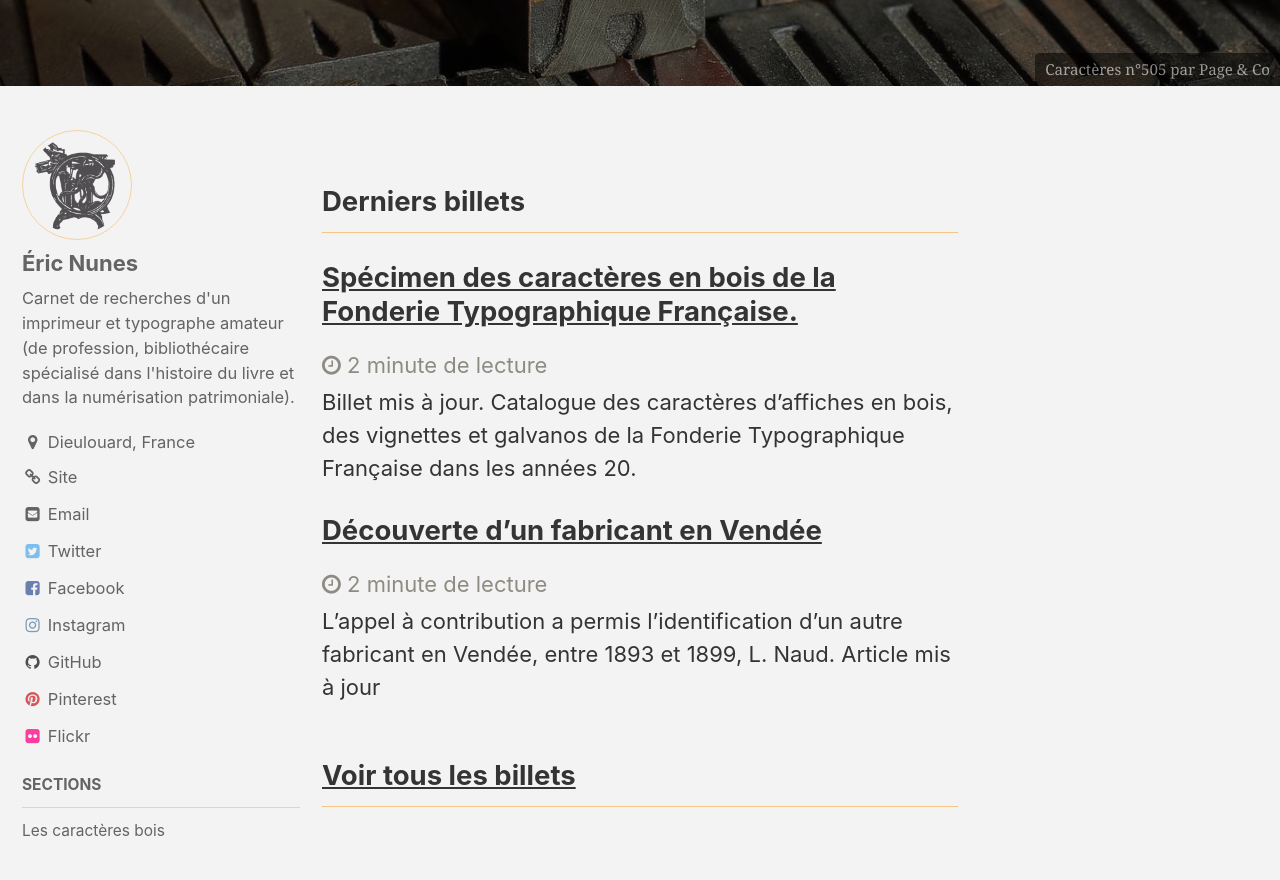
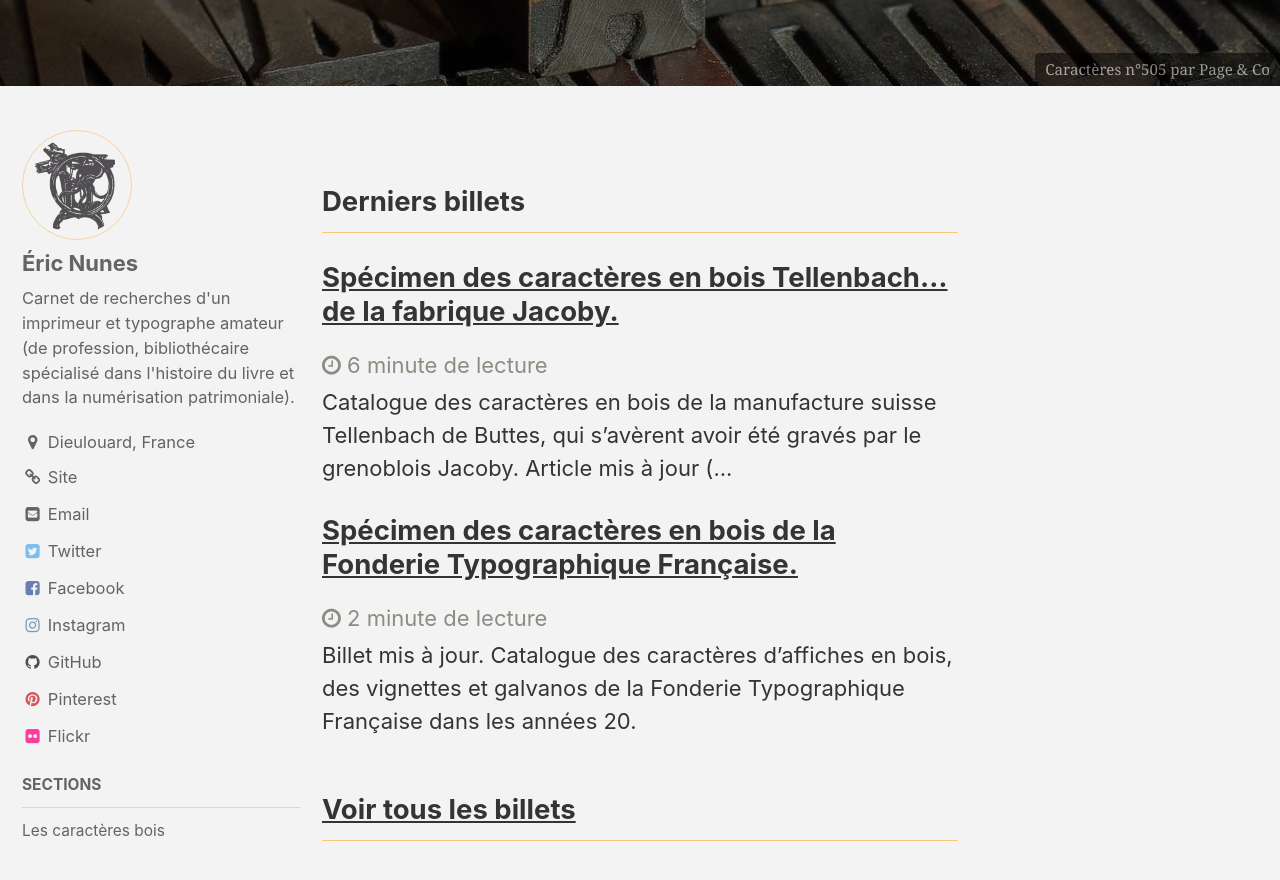
Before and after one commit to ampersandpresslab/carnetlab, a Jekyll site: the page built from index.html, in a window 1280 px wide and 900 px high, scrolled down 428 px. Shown: the top 880 px of the window. Built offline with Jekyll 4.4.1, drawn with Linux system fonts in a browser that asks for light colours.

Commit message:
mis a jour Tellenbach

```diff
--- a/_posts/2019-08-30-specimen-ftf-bois.md
+++ b/_posts/2019-08-30-specimen-ftf-bois.md
@@ -61,7 +61,7 @@
     alt: placeholder image 10
 ---
 
-Ce catalogue présente les caractères d'affiches en bois, des ornements ainsi que des galvanos, proposés dans les années 20 par la **Fonderie Typographique Française**.
+Ce catalogue présente les caractères d'affiches en bois, des ornements ainsi que des galvanos, proposés dans les années 20 par la **Fonderie Typographique Française**, mais fabriqués par le suisse Auguste Martin.
 
 # La Fonderie Typographique Française.
 
--- a/_posts/2019-09-07-specimen-Tellenbach.md
+++ b/_posts/2019-09-07-specimen-Tellenbach.md
@@ -1,15 +1,16 @@
 ---
 layout: single
-title: Spécimen des caractères en bois Tellenbach.
+title: Spécimen des caractères en bois Tellenbach... de la fabrique Jacoby.
 permalink: 'carnet/:title'
-date: 2019-09-07T00:00:00.000Z
+date: 2022-03-04T00:00:00.000Z
 header:
   image: assets/images/tellenbach/Specimen-Tellenbach_0003det.jpg
   teaser: assets/images/tellenbach/Specimen-Tellenbach_0003det.jpg
   caption: 'Page de titre, détail'
 excerpt: >-
   Catalogue des caractères en bois de la manufacture suisse Tellenbach de
-  Buttes.
+  Buttes, qui s'avèrent avoir été gravés par le grenoblois Jacoby. Article mis à
+  jour (mars 2022)
 sidebar:
   - title: Titre
     text: 'Manufacture des caractères en bois Tellenbach & cie, Buttes'
@@ -76,27 +77,84 @@
     alt: placeholder image 15
 ---
 
+Il est difficile d'affirmer que cette "manufacture de caractères en bois" ait réellement produit des lettres, en effet, on trouve très peu de traces de cette branche de leur activité, car les Tellenbach se sont très tôt diversifiés, des "objets en bois" aux jouets et panneaux de signalisation. La commercialisation de caractères -- on le verra en réalité ceux de Jacoby -- n'est-elle pas qu'une autre forme de diversification ?
+
 # Jean Christian Hermann Tellenbach et Jean Charles Tellenbach
 
-La fabrique **Tellenbach et Cie** voit le jour en 1911.
+La fabrique **Tellenbach et Cie** existe bien, elle voit le jour en 1911.
 
 > Jean Christian Hermann Tellenbach et Jean Charles Tellenbach, à Buttes, ont constitué à Buttes, sous la raison sociale Tellenbach et Cie, une société en nom collectif. Manufacture de caractères en bois pour l'imprimerie et matériel typographique.
 
 _La Suisse Libérale, Volume 47, Numéro 71, 27 mars 1911_
 
-La société passe en commandite en 1912, sous la tutelle financière de Hermann. En 1916 un Tellenbach apparaît comme fabricant d'objets en bois, il déposera le bilan en 1934, s'agit-il du même, ayant diversifié son entreprise ?
+La société passe en commandite en 1912, sous la tutelle financière de Hermann. En 1916 elle est désignée comme fabrique d'objets en bois, elle est également citée en rapport avec des fabriques de jouets en bois. Tellenbach déposera le bilan en 1934.
 
-En 1930 Hermann Tellenbach devient le directeur de la société **Manufacture de caractères en bois S.A.** de Ardon, qui succède, par achat du nom et des immeubles, à la société **A. Martin**, active depuis au moins 1889 dans cette ville. À Ardon toujours, en 1937, on voit apparaître un H. Tellenbach fabricant d'enseignes : "Enseignes lettres en bois et en métal en tous genres. Signaux routiers.", cette fois encore il est très probable qu'il s'agisse de Hermann ou son frère.
+En 1930 Hermann Tellenbach devient le directeur de la société **Manufacture de caractères en bois S.A.** de Ardon, qui succède, par achat du nom et des immeubles, à la société fondée en 1875 à Ardon par le lyonnais **Auguste Martin**. À Ardon toujours, en 1937, on voit apparaître un H. Tellenbach fabricant d'enseignes : "Enseignes lettres en bois et en métal en tous genres. Signaux routiers.", cette fois encore il est très probable qu'il s'agisse de Hermann ou son frère, se renouvelant une nouvelle fois dans la filière du bois.
 
-En effet la Suisse compte déjà deux très grandes manufactures, celle de **A. Martin** qui est devenue on l'a dit la **Manufacture de caractères en bois S.A.**, et la manufacture **Roman Scherer**. Deux entreprises qui suffisent probablement à saturer le marché. De plus Tellenbach ayant la direction de la **Manufacture de caractères en bois S.A.** rien n'exclut qu'il n'ait rapidement fait le choix de se diversifier pour toucher d'autres marchés, mais que son expérience passée à la tête de sa manufacture l'ait tout désigné pour ce poste de directeur.
+Au début du siècle la Suisse compte encore deux très grandes manufactures, celle de **A. Martin** à Ardon et la manufacture de **Roman Scherer** à Lucerne. Deux entreprises qui suffisent probablement à saturer le marché. Quoiqu'il en soit, à part ce spécimen plus rien n'atteste dès 1916 que cette manufacture ait une réelle activité.
 
-# Le spécimen de 1911
+# Le spécimen de 1911, des caractères de Jacoby...
 
-Le spécimen, de très belle facture, en deux couleurs et à la marque Tellenbach au verso de chaque page, compte 106 feuillets. Pour une manufacture d'à peine un an, ce catalogue étonne, par sa facture comme par son contenu. Il ne semble pas que Tellenbach ait repris un fonds existant, ce qui expliquerait la richesse du spécimen, mais il est évident qu'il s'est inspiré des productions de l'époque. À moins que la société n'ait tout simplement eu des moyens importants pour se constituer un fond très large en moins d'un an d'existence et l'ambition de se positionner sur un marché déjà bien occupé. L'offre est riche mais sans ostentation, les caractères visent à l'efficacité. Le catalogue semble s'attacher à donner à voir tous les corps disponibles, de 5 à 60 cicéros. Ni préface ni indications ne précisent, comme c'est parfois le cas, si les caractères sont disponibles en d'autres tailles.
+Le spécimen, de très belle facture, en deux couleurs et à la marque Tellenbach au verso de chaque page, compte 106 feuillets. Pour une manufacture d'à peine un an, ce catalogue étonne, par sa facture comme par son contenu. Il ne semble pas que Tellenbach ait repris un fonds existant, ce qui expliquerait la richesse du spécimen. Et pour cause, en réalité il propose des caractères d'une autre fabrique, celle de A. Jacoby Fils de Grenoble[^1].
 
-## Les séries
+<figure>
+  <a href="{{ site.baseurl }}/assets/images/tellenbach/A-Jacoby-etiquette.png">
+  <img src="{{ site.baseurl }}/assets/images/tellenbach/A-Jacoby-etiquette.png">
+</a>
+  <figcaption>Étiquette au titre du spécimen Jacoby</figcaption>
+</figure>
 
-Ce spécimen donne des noms génériques à ses caractères, qui relèvent pour la plupart de la classification standard. À l'intérieur de chaque classe chaque corps porte un numéro. Il s'avère intéressant de quantifier l'importance de chaque classe.
+<figure>
+  <a href="{{ site.baseurl }}/assets/images/tellenbach/Jacoby-Tellenbach00004.jpg">
+  <img src="{{ site.baseurl }}/assets/images/tellenbach/Jacoby-Tellenbach00004.jpg">
+</a>
+  <figcaption>À gauche page du spécimen Jacoby, à droite "même" page dans celui de Tellenbach</figcaption>
+</figure>
+
+<figure>
+  <a href="{{ site.baseurl }}/assets/images/tellenbach/Jacoby-Tellenbach00003.jpg">
+  <img src="{{ site.baseurl }}/assets/images/tellenbach/Jacoby-Tellenbach00003.jpg">
+</a>
+  <figcaption>À gauche page du spécimen Jacoby, à droite "même" page dans celui de lTellenbach</figcaption>
+</figure>
+
+En faisant l'acquisition de la documentation du fabricant Georges Morel, successeur de Jacoby à Grenoble et dernier fabricant français (actif jusqu'en 1982), je suis entré en possession de ce spécimen mais également de divers spécimens de Jacoby, dont un porte l'étiquette "A. Jacoby Fils". Il présente dans un format A4, la plupart des séries montrées dans le spécimen Tellenbach, les mêmes mots y sont imprimés et surtout les mêmes numéros de séries sont utilisés. Ce n'est pas un hasard que ce catalogue se soit transmis dans ce fonds.
+
+<figure>
+  <a href="{{ site.baseurl }}/assets/images/tellenbach/Jacoby-Tellenbach00006.jpg">
+  <img src="{{ site.baseurl }}/assets/images/tellenbach/Jacoby-Tellenbach00006.jpg">
+</a>
+  <figcaption>À gauche page du spécimen Jacoby, à droite "même" page dans celui de Tellenbach</figcaption>
+</figure>
+
+<figure>
+  <a href="{{ site.baseurl }}/assets/images/tellenbach/Jacoby-Tellenbach00005.jpg">
+  <img src="{{ site.baseurl }}/assets/images/tellenbach/Jacoby-Tellenbach00005.jpg">
+</a>
+  <figcaption>À gauche page du spécimen Jacoby, à droite "même" page dans celui de Tellenbach</figcaption>
+</figure>
+
+Quant à la raison de cet emprunt, rappelons que quelques années plus tard, on verra également l'exemple de la Fonderie Typographique Française commercialisant sous son nom des caractères du suisse Martin ([voir ici](http://www.ericnunes-carnet.fr/carnet/specimen-ftf-bois)). Dutreix le fera également avec des caractères du même Jacoby.
+
+Pour ce cas présent, on doit supposer une volonté d'une part de Tellenbach de s'ouvrir un nouveau marché (mais on la dit, sur un créneau peut être déjà bouché par la concurrence), et d'autre part, comme par un échange de bon procédé, un moyen pour Jacoby d'écouler une partie de sa production sur le marché suisse (on se souviendra la maison Jacoby et Cie est fondée en le 15 février 1891, en association avec Jean-Ignace Delaloye-Vachoud à Sion en Suisse, mais installée à Grenoble.). Les éléments nous manquent pour aller plus loin dans cette analyse.
+
+<figure>
+  <a href="{{ site.baseurl }}/assets/images/tellenbach/Jacoby-Tellenbach00002.jpg">
+  <img src="{{ site.baseurl }}/assets/images/tellenbach/Jacoby-Tellenbach00002.jpg">
+</a>
+  <figcaption>À gauche page du spécimen Jacoby, à droite "même" page dans celui de lTellenbach</figcaption>
+</figure>
+
+<figure>
+  <a href="{{ site.baseurl }}/assets/images/tellenbach/Jacoby-Tellenbach00001.jpg">
+  <img src="{{ site.baseurl }}/assets/images/tellenbach/Jacoby-Tellenbach00001.jpg">
+</a>
+  <figcaption>À gauche page du spécimen Jacoby, à droite "même" page dans celui de lTellenbach</figcaption>
+</figure>
+
+## Les séries proposées
+
+Pour en revenir à ce spécimen, l'offre est riche mais sans ostentation, plus riche que celle qui se trouve dans les deux catalogues du fonds Morel. Le catalogue semble s'attacher à donner à voir tous les corps disponibles, de 5 à 60 cicéros. Ni préface ni indications ne précisent, comme c'est parfois le cas, si les caractères sont disponibles en d'autres tailles. Ce spécimen donne des noms génériques à ses caractères, qui relèvent pour la plupart de la classification standard. À l'intérieur de chaque classe chaque corps porte un numéro. Il s'avère intéressant de quantifier l'importance de chaque classe.
 
 Nom                      | Nombre de pages
 ------------------------ | ---------------
@@ -128,17 +186,17 @@
 Étoiles et sujets        | 1
 Mains                    | 1
 
-On le voit, ce spécimen présente dans plus de la moitié de son contenu tout le panel des _antiques_, _égyptiennes_ et _italiennes_ en usage à l'époque plus un grand nombre de caractères qualifiés de "modernes". L'impression de "déjà vu" est assez forte dans cette partie moderne, et dans l'ensemble, la production reste sage et ne s'égare pas dans la fantaisie outrancière qui a marqué la production des 30 dernières années.
+On le voit, ce spécimen présente dans plus de la moitié de son contenu tout le panel des _antiques_, _égyptiennes_ et _italiennes_ en usage à l'époque plus un grand nombre de caractères qualifiés de "modernes". L'impression de "déjà vu" est assez forte dans cette partie moderne, et dans l'ensemble, la production reste sage et ne s'égare pas dans la fantaisie outrancière qui a marqué la production des 30 dernières années du siècle précédant.
 
-La typologie appliquée nous donne toutefois des indices sur l'origine de certains dessins. Ainsi les _américaines_, 5 pages, ce terme ne fait pas partie du vocabulaire habituel, comme belges ou italiennes qui sont des noms génériques pour des égyptiennes et dont on a perdu le sens. Ici on a manifestement affaire à un terme qui renvoie directement à une inspiration américaine. Et en effet ce caractère copie la _romaine Aetna_ de William Page sortie en 1870[^1]. C'est plus flagrant encore pour la _série Deberny_, dans ce cas l'inspiration[^2] est avouée sous couvert de dédicace. Ce caractère est copié sur la [lettre moderne](https://www.flickr.com/photos/46165392@N05/5975106323/in/album-72157678544004085/) visible dans le catalogue Deberny de 1912.
+La typologie appliquée nous donne toutefois des indices sur l'origine de certains dessins. Ainsi les _américaines_, 5 pages, ce terme ne fait pas partie du vocabulaire habituel, comme belges ou italiennes qui sont des noms génériques pour des égyptiennes et dont on a perdu le sens. Ici on a manifestement affaire à un terme qui renvoie directement à une inspiration américaine. Et en effet ce caractère copie la _romaine Aetna_ de William Page sortie en 1870[^2]. C'est plus flagrant encore pour la _série Deberny_, dans ce cas l'inspiration[^3] est avouée sous couvert de dédicace (on retrouve ce dessins chez tous les fabricants de l'époque). Ce caractère est copié sur la [lettre moderne](https://www.flickr.com/photos/46165392@N05/5975106323/in/album-72157678544004085/) visible dans le catalogue Deberny de 1912.
 
-Les bordures et encadrements sont eux aussi marqués par les goûts de l'époque, à part les bordures rouges, plus classiques dans leur inspiration renaissance. Les filets "anglais", qualifiés de "simples" ici, sont proposés, mais on trouve aussi des filets "nouveaux" et "modernes", ainsi que des fermoirs et des ornements Art nouveau.
+Les bordures et encadrements sont eux aussi marqués par les goûts de l'époque, à part les bordures imprimées en rouges, plus classiques dans leur inspiration renaissance. Les filets "anglais", qualifiés de "filets simples" ici, sont proposés, mais on trouve aussi des filets "nouveaux" et "modernes", ainsi que des fermoirs et des ornements Art nouveau.
 
 # Autres exemplaires
 
-Je n'ai pu repérer qu'un autre exemplaire de ce spécimen, en Suisse. De même, je n'ai pas connaissance d'estampilles au nom de ce fabricant sur des caractères en bois, ni de publicités, ce qui incite à penser que cette manufacture n'a eu qu'une existence très brève.
+Un exemplaire de ce spécimen existe en Suisse, un autre à la Houghton Library de Harvard ([notice](http://id.lib.harvard.edu/alma/990071777690203941/catalog)). De même, je n'ai pas connaissance d'estampilles au nom de ce fabricant sur des caractères en bois, ni de publicités, ce qui incite à penser que cette manufacture n'a eu qu'une existence très brève et n'a pas elle-même produit.
 
-## Le catalogue complet est visible sur [Flickr](http://bit.ly/2k1aqU2).
+## Le catalogue Tellenbach complet est visible sur [Flickr](http://bit.ly/2k1aqU2), le "Jacoby " [également](https://www.flickr.com/photos/ampersandpresslab/albums/72177720295957685).
 
 {% include gallery caption="Quelques images du catalogue." %}
 
@@ -148,6 +206,8 @@
 - PAGE & CO _Specimens of chromatic wood type, borders, etc. manufactured by Wm. H. Page & Co._ Greeneville, Conn. : The Co., 1874\. [Version numérique](http://www.columbia.edu/cu/lweb/digital/collections/cul/texts/ldpd_10147342_000/pages/ldpd_10147342_000_00000031.html?toggle=image&menu=maximize&top=&left=)
 - KELLY (Rob Roy), _American Wood Type, 1828-1900: Notes on the Evolution of Decorated and Large Types_.
 
-[^2]: Comme pour l'américaine, l'inspiration relève presque du plagiat, mais on ne s'embarrasse encore guère de propriété intellectuelle à cette époque.
+[^1]: Une autre hypothèse serait que ce soit Jacoby qui ait acquis ces caractères auprès de la nouvelle fabrique (en effet nos deux catalogues Jacoby ne sont pas datés), mais c'est très douteux étant donné l'antériorité de la fabrique Jacoby qui remonte à 1891.
 
-[^1]: KELLY "Rob Roy), _American Wood Type, 1828-1900: Notes on the Evolution of Decorated and Large Types_. p. 138\. Un exemple ici dans le superbe catalogue chromatique de Page de 1874 [http://www.columbia.edu/cu/lweb/digital/collections/cul/texts/ldpd_10147342_000/pages/ldpd_10147342_000_00000031.html?toggle=image&menu=maximize⊤=&left=](http://www.columbia.edu/cu/lweb/digital/collections/cul/texts/ldpd_10147342_000/pages/ldpd_10147342_000_00000031.html?toggle=image&menu=maximize&top=&left="
+[^3]: Comme pour l'américaine, l'inspiration relève presque du plagiat, mais on ne s'embarrasse encore guère de propriété intellectuelle à cette époque.
+
+[^2]: KELLY "Rob Roy), _American Wood Type, 1828-1900: Notes on the Evolution of Decorated and Large Types_. p. 138\. Un exemple ici dans le superbe catalogue chromatique de Page de 1874 [http://www.columbia.edu/cu/lweb/digital/collections/cul/texts/ldpd_10147342_000/pages/ldpd_10147342_000_00000031.html?toggle=image&menu=maximize⊤=&left=](http://www.columbia.edu/cu/lweb/digital/collections/cul/texts/ldpd_10147342_000/pages/ldpd_10147342_000_00000031.html?toggle=image&menu=maximize&top=&left="
```
Also changed, not shown: assets/images/tellenbach/A-Jacoby-etiquette.png (added), assets/images/tellenbach/Jacoby-Tellenbach00001.jpg (added), assets/images/tellenbach/Jacoby-Tellenbach00003.jpg (added), assets/images/tellenbach/Jacoby-Tellenbach00004.jpg (added), assets/images/tellenbach/Jacoby-Tellenbach00005.jpg (added), assets/images/tellenbach/Jacoby-Tellenbach00006.jpg (added), 1 other file.
